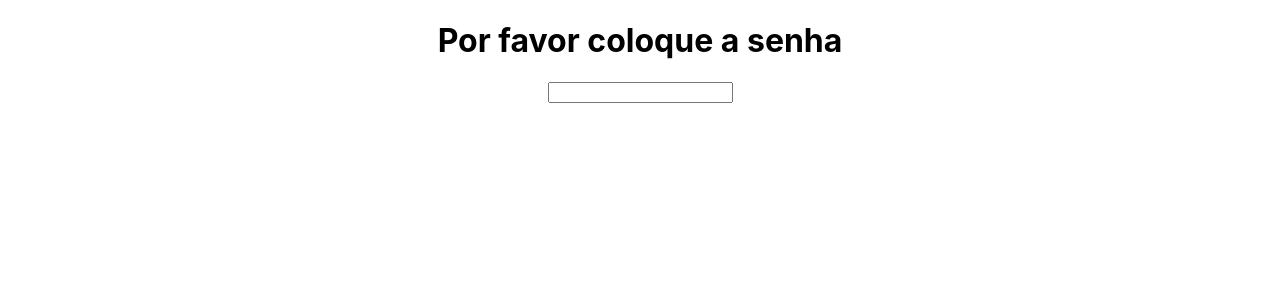
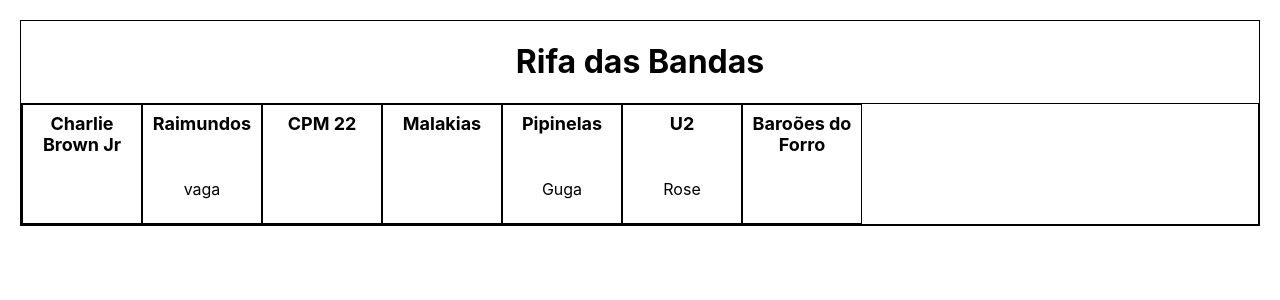
Before and after one commit to thiagogarcia82/rifa, a Next.js app: page / in a window 1280 px wide. Shown: the top 300 px of the page. Built offline with nearby package versions, Linux system fonts and the light colour scheme.

Commit message:
Update index.js

```diff
--- a/pages/index.js
+++ b/pages/index.js
@@ -4,7 +4,7 @@
 import { names } from '../data';
 
 export default function Home() {
-  const [passMatch, setPassMatch] = useState(false);
+  const [passMatch, setPassMatch] = useState(true);
   const [value, setValue] = useState('');
 
   useEffect(() => {
```
